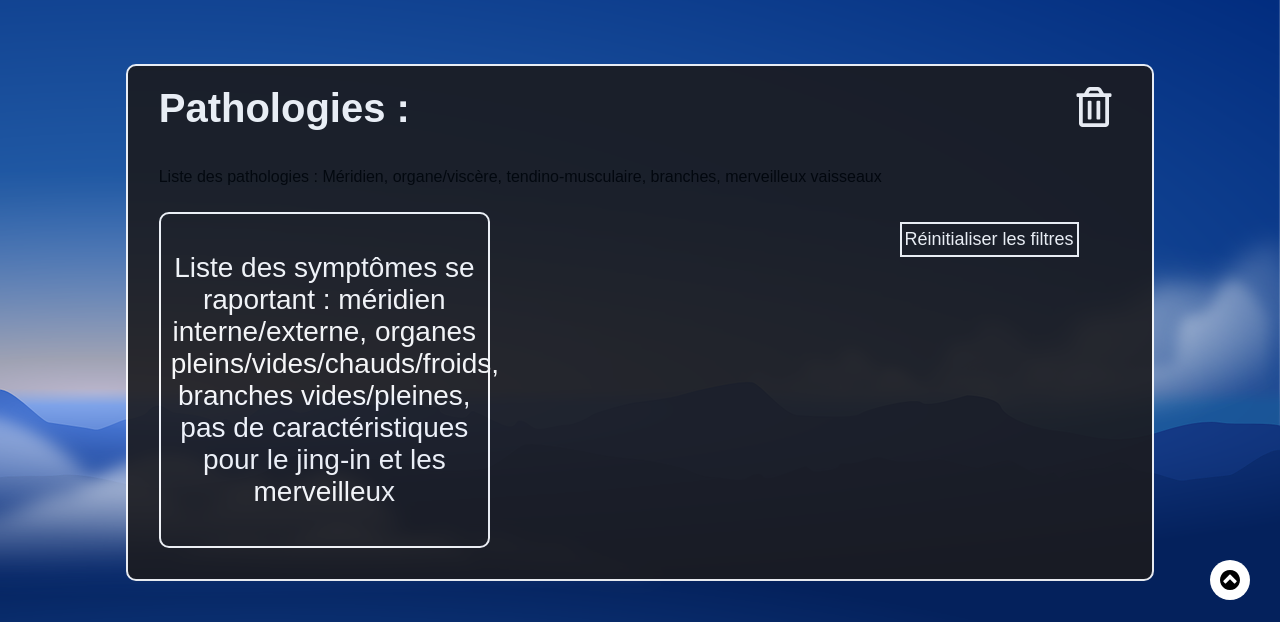
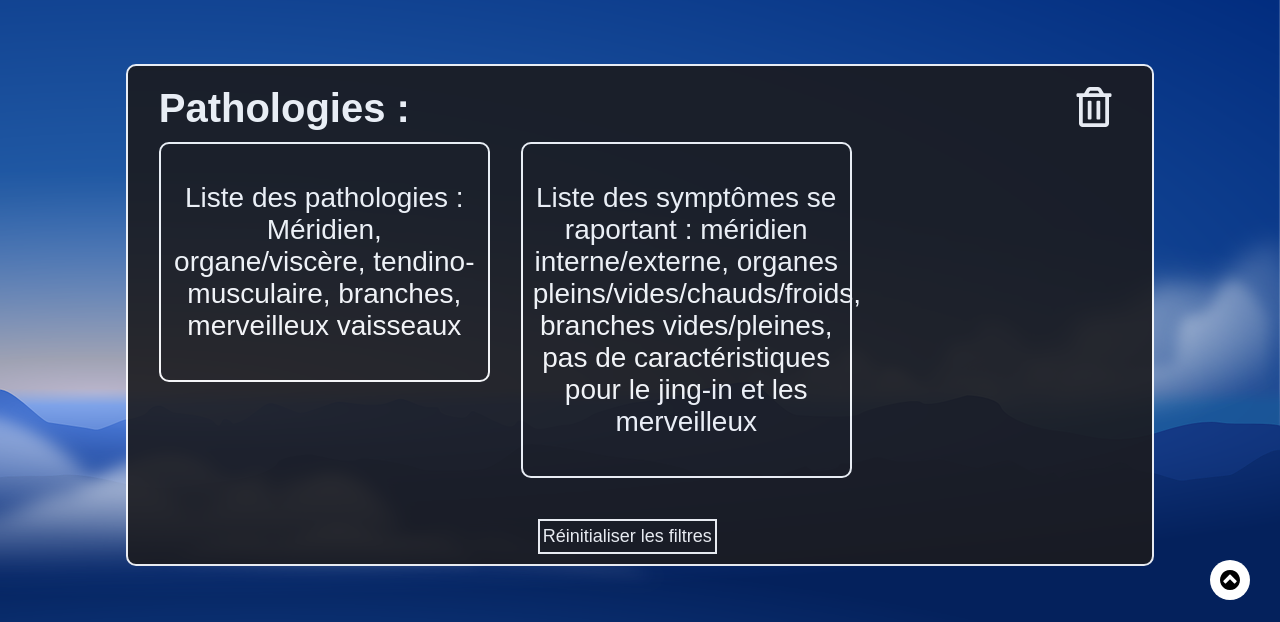
Before and after one commit to Cortoz890/site_TIDAL, a PHP site: page /html/Patho.html in a window 1280 px wide. Shown: the part 100-722 px from the top of the page. Run offline with PHP 8.4, Linux system fonts and the light colour scheme; some libraries are stand-ins or nearby versions.

Commit message:
symptome

```diff
--- a/css/panier.css
+++ b/css/panier.css
@@ -39,10 +39,15 @@
 }
 
 #panier-voyage{
-    width: 100%;
-    padding: 1% 0 1% 3%;
-    display: flex;
-    flex-wrap: wrap;
+    width: 30%;
+    color: white;
+    border: 2px solid white;
+    font-size: 175%;
+    border-radius: 10px;
+    padding: 10px;
+    margin-left: 3%;
+    margin-bottom: 3%;
+    text-align: center;
 
 }
 
```
